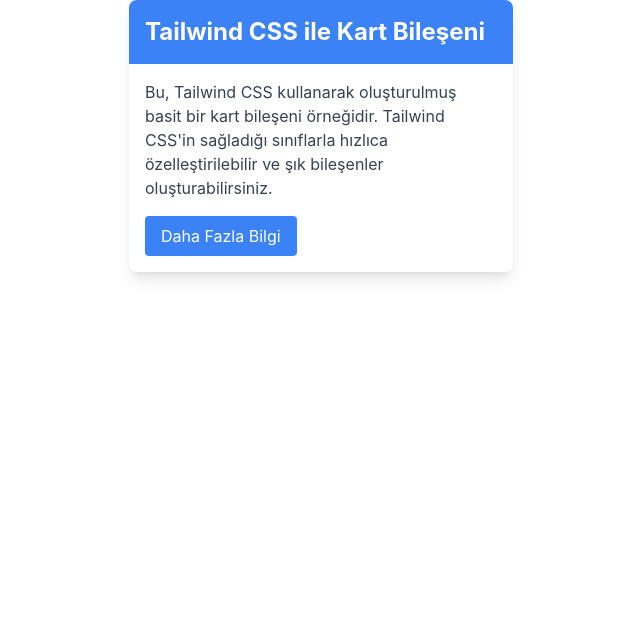
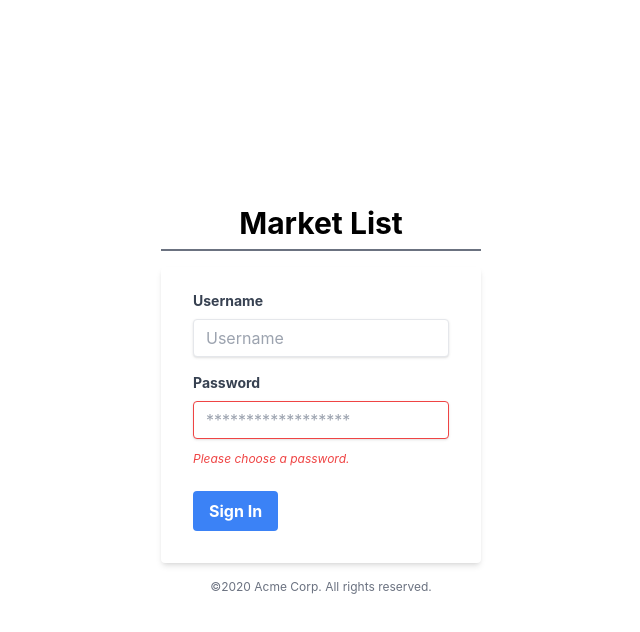
Before and after one commit to yalcinyagizkorkmaz/MarketList, a React (Create React App) app in the folder my-app/: page / in a window 1280 px wide. Shown: the top 632 px of the page, without its empty margins (319-959 px from the left). Built offline with nearby package versions, Linux system fonts and the light colour scheme.

Commit message:
girissayfası

```diff
--- a/my-app/package.json
+++ b/my-app/package.json
@@ -8,6 +8,7 @@
     "@testing-library/user-event": "^13.5.0",
     "react": "^18.3.1",
     "react-dom": "^18.3.1",
+    "react-router-dom": "^6.26.0",
     "react-scripts": "5.0.1",
     "web-vitals": "^2.1.4"
   },
--- a/my-app/src/App.js
+++ b/my-app/src/App.js
@@ -1,14 +1,17 @@
-import logo from './logo.svg';
-import './App.css';
+import React from 'react';
+import { BrowserRouter as Router, Route, Routes } from 'react-router-dom';
 import GirisSayfa from './Component/GirisSayfa';
-
+import ListSayfa from './Component/ListSayfa';
 
 function App() {
   return (
-
-
-      <GirisSayfa />
-
+    <Router>
+      <Routes>
+        <Route path="/" element={<GirisSayfa />} /> {/* Varsayılan rota */}
+        <Route path="/GirisSayfası" element={<GirisSayfa />} />
+        <Route path="/List" element={<ListSayfa />} />
+      </Routes>
+    </Router>
   );
 }
 
--- a/my-app/src/Component/GirisSayfa.js
+++ b/my-app/src/Component/GirisSayfa.js
@@ -1,20 +1,61 @@
 import React from 'react';
-import '../App.css'
+import { useNavigate } from 'react-router-dom'; // useNavigate'yi ekleyin
+import '../App.css';
 
-const  GirisSayfa = () => {
+const GirisSayfa = () => {
+  const navigate = useNavigate(); // navigate işlevini oluşturun
+
+  const handleSignIn = () => {
+    // Burada form doğrulama işlemlerini yapabilirsiniz
+
+    // Yönlendirme işlemi
+    navigate('/List'); // ListSayfa'ya yönlendirir
+  };
+
   return (
-    <div className="max-w-sm mx-auto bg-white shadow-lg rounded-lg overflow-hidden">
-      <div className="bg-blue-500 p-4">
-        <h2 className="text-white text-2xl font-bold">Tailwind CSS ile Kart Bileşeni</h2>
-      </div>
-      <div className="p-4">
-        <p className="text-gray-700">
-          Bu, Tailwind CSS kullanarak oluşturulmuş basit bir kart bileşeni örneğidir. Tailwind CSS'in sağladığı
-          sınıflarla hızlıca özelleştirilebilir ve şık bileşenler oluşturabilirsiniz.
+    <div className="flex items-center justify-center h-screen">
+      <div className="w-full max-w-xs">
+        <h1 className="text-3xl font-bold text-center mb-4 border-b-2 border-gray-500 pb-2">
+          Market List
+        </h1>
+
+        <form className="bg-white shadow-md rounded px-8 pt-6 pb-8 mb-4">
+          <div className="mb-4">
+            <label className="block text-gray-700 text-sm font-bold mb-2" htmlFor="username">
+              Username
+            </label>
+            <input
+              className="shadow appearance-none border rounded w-full py-2 px-3 text-gray-700 leading-tight focus:outline-none focus:shadow-outline"
+              id="username"
+              type="text"
+              placeholder="Username"
+            />
+          </div>
+          <div className="mb-6">
+            <label className="block text-gray-700 text-sm font-bold mb-2" htmlFor="password">
+              Password
+            </label>
+            <input
+              className="shadow appearance-none border border-red-500 rounded w-full py-2 px-3 text-gray-700 mb-3 leading-tight focus:outline-none focus:shadow-outline"
+              id="password"
+              type="password"
+              placeholder="******************"
+            />
+            <p className="text-red-500 text-xs italic">Please choose a password.</p>
+          </div>
+          <div className="flex items-center justify-between">
+            <button
+              className="bg-blue-500 hover:bg-blue-700 text-white font-bold py-2 px-4 rounded focus:outline-none focus:shadow-outline"
+              type="button"
+              onClick={handleSignIn} // handleSignIn fonksiyonunu çağırın
+            >
+              Sign In
+            </button>
+          </div>
+        </form>
+        <p className="text-center text-gray-500 text-xs">
+          &copy;2020 Acme Corp. All rights reserved.
         </p>
-        <button className="mt-4 bg-blue-500 text-white px-4 py-2 rounded hover:bg-blue-600">
-          Daha Fazla Bilgi
-        </button>
       </div>
     </div>
   );
--- /dev/null
+++ b/my-app/src/Component/ListSayfa.js
@@ -0,0 +1,13 @@
+import React from 'react';
+import '../App.css';
+
+const ListSayfa = () => {
+  return (
+
+    <div className="flex items-center justify-center h-screen">
+    askfm
+  </div>
+  );
+};
+
+export default ListSayfa;
```
Also changed, not shown: 1 other file (tests, documents, lock files or other folders).
